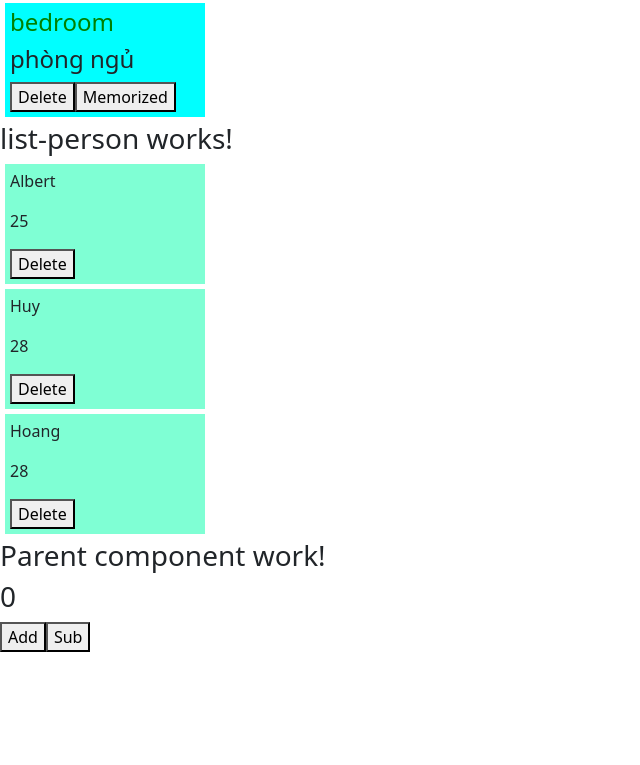
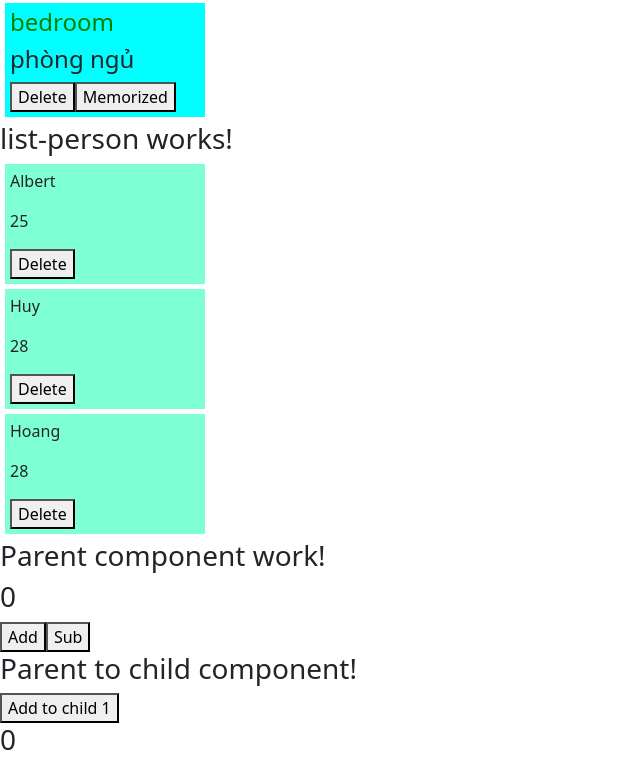
Before and after one commit to AlbertHoang/AngularLearning, an Angular app: page / in a window 1280 px wide. Shown: the part 1717-2482 px from the top of the page, without its empty margins (0-640 px from the left). Before the commit the page ends 2369 px from the top, so only its background shows below. Built offline with nearby package versions, Linux system fonts and the light colour scheme.

Commit message:
Parent to child component

```diff
--- a/src/app/app.component.html
+++ b/src/app/app.component.html
@@ -5,3 +5,4 @@
 <app-list-person></app-list-person>
 <h3>Parent component work!</h3>
 <app-parent></app-parent>
+<app-parent-to-child></app-parent-to-child>
--- a/src/app/app.module.ts
+++ b/src/app/app.module.ts
@@ -12,6 +12,8 @@ import { PersonComponent } from './person/person.component';
 import { ListPersonComponent } from './list-person/list-person.component';
 import { ParentComponent } from './parent.component';
 import { ChildComponent } from './child.component';
+import { ParentToChildComponent } from './parent_to_child.component';
+import { Child1Component } from './child_1.component';
 
 
 @NgModule({
@@ -25,6 +27,8 @@ import { ChildComponent } from './child.component';
     ListPersonComponent,
     ParentComponent,
     ChildComponent,
+    ParentToChildComponent,
+    Child1Component
   ],
   imports: [
     BrowserModule,
--- /dev/null
+++ b/src/app/child_1.component.ts
@@ -0,0 +1,10 @@
+import { Component } from "@angular/core";
+
+@Component({
+    selector: 'app-child-1',
+    template: `<h3>{{value}}</h3>`
+})
+
+export class Child1Component {
+    value = 0;
+}
--- /dev/null
+++ b/src/app/parent_to_child.component.ts
@@ -0,0 +1,14 @@
+import {Component} from '@angular/core'
+
+@Component({
+    selector: 'app-parent-to-child',
+    template: `
+    <h3>Parent to child component!</h3>
+    <button>Add to child 1</button>
+    <app-child-1></app-child-1>
+    `
+})
+
+export class ParentToChildComponent {
+
+}
```
